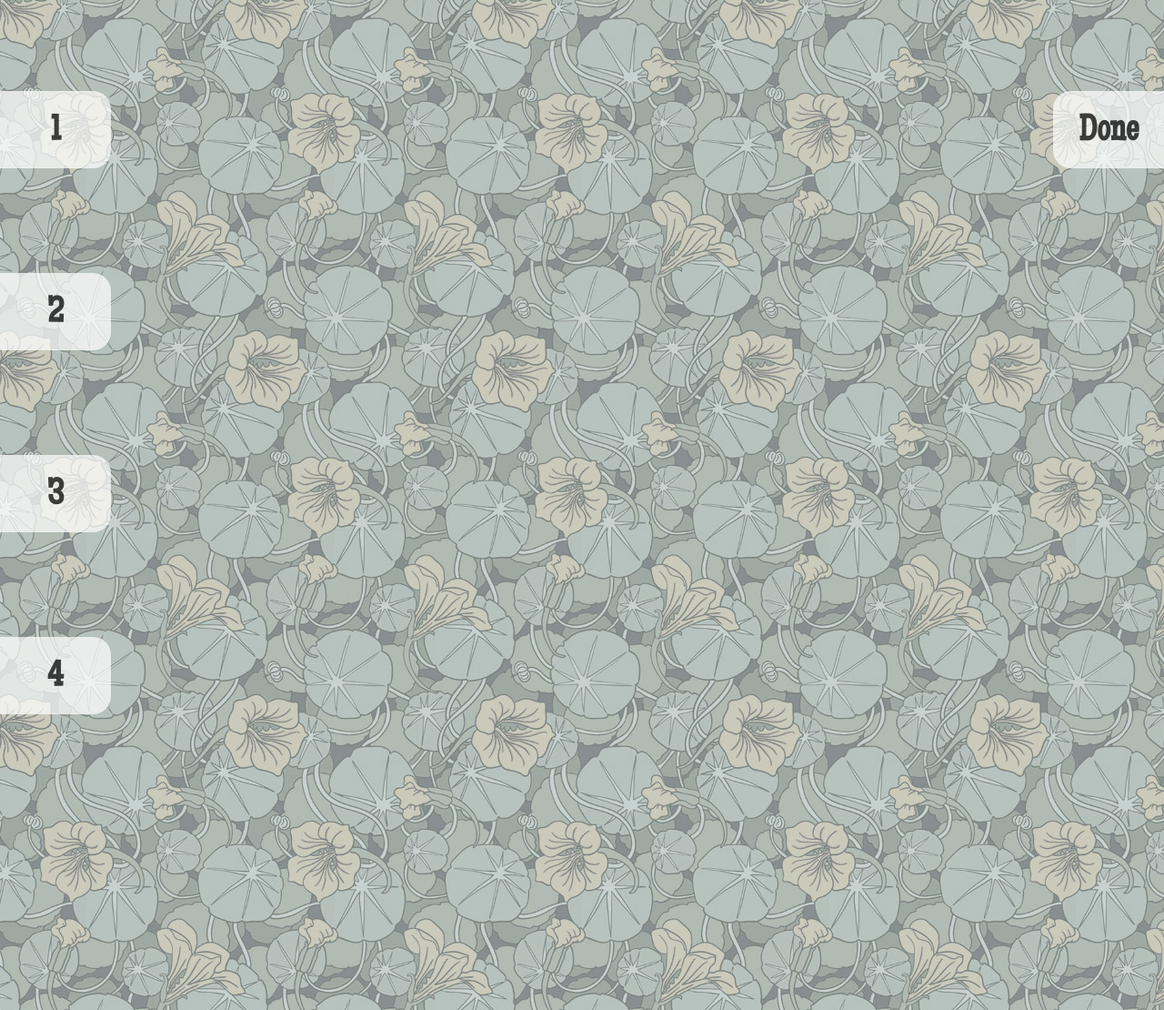
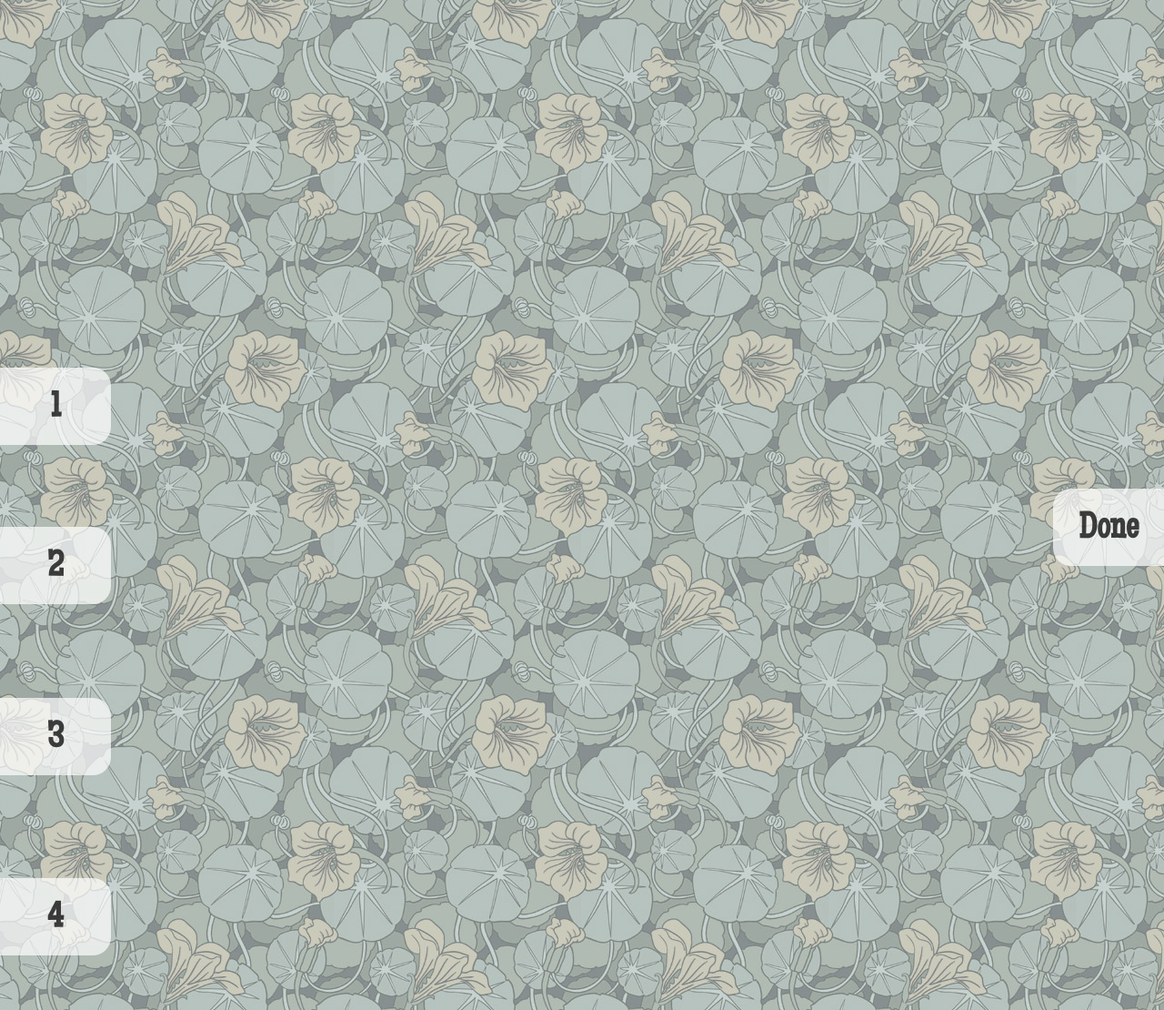
Before and after one commit to gcpantazis/Canvas-Photobooth, a PHP site: page / in a window 1280 px wide. Shown: the whole page at 91% size. Run offline with PHP 8.4, Linux system fonts and the light colour scheme; some libraries are stand-ins or nearby versions.

Commit message:
last style changes

```diff
--- a/www/stylesheets/app/app.css
+++ b/www/stylesheets/app/app.css
@@ -14,7 +14,7 @@ h2 { background-image: url("../../images/ui/logo.png"); background-position: cen
 }
 
 #photostrip { background-image: url("../../images/ui/strip_bg.jpg"); background-position: center center; box-shadow: 0 0 50px rgba(0, 0, 0, 0.5); left: 50%; margin: 0 0 20px -130px; padding: 10px; position: absolute; top: -1200px; }
-#photostrip.active { top: 120px; }
+#photostrip.active { top: 210px; }
 #photostrip .slide { background-image: url("../../images/ui/photo_slide_bg.jpg"); background-position: center top; background-size: 190% auto; height: 240px; overflow: hidden; position: relative; width: 240px; }
 #photostrip .slide_overlay,
 #photostrip .slide img { height: 100%; left: 0; position: absolute; top: 0; width: 100%; z-index: 0; }
@@ -23,11 +23,11 @@ h2 { background-image: url("../../images/ui/logo.png"); background-position: cen
 #photostrip .slide img.active { top: 0; }
 
 #navigation > div { background: none repeat scroll 0 0 rgba(255, 255, 255, 0.7); border-radius: 0 20px 20px 0; color: rgba(0, 0, 0, 0.75); font-size: 40px; font-weight: bold; height: 41px; padding: 22px 0; position: fixed; text-align: center; width: 122px; }
-#navigation #button_1 { top: 100px; }
-#navigation #button_2 { top: 300px; }
-#navigation #button_3 { top: 500px; }
-#navigation #button_4 { top: 700px; }
-#navigation #button_5 { border-radius: 20px 0 0 20px; right: 0; top: 100px; }
+#navigation #button_1 { top: 404px; }
+#navigation #button_2 { top: 579px; }
+#navigation #button_3 { top: 767px; }
+#navigation #button_4 { top: 965px; }
+#navigation #button_5 { border-radius: 20px 0 0 20px; right: 0; top: 537px; }
 
 #section_modal { background: none repeat scroll 0 0 rgba(255, 255, 255, 0.75); height: 100%; left: 0; position: fixed; top: 0; width: 100%; z-index: 100; }
 #modal { background-image: url("../../images/ui/strip_bg.jpg"); border: 4px solid #777777; border-radius: 20px 20px 20px 20px; box-shadow: 0 0 20px rgba(0, 0, 0, 0.3); color: #444444; font-size: 33px; height: 210px; left: 50%; margin: -135px 0 0 -240px; padding: 40px; position: absolute; text-align: center; text-shadow: 0 0 10px rgba(255, 255, 255, 0.95); top: 50%; width: 440px; }
```
